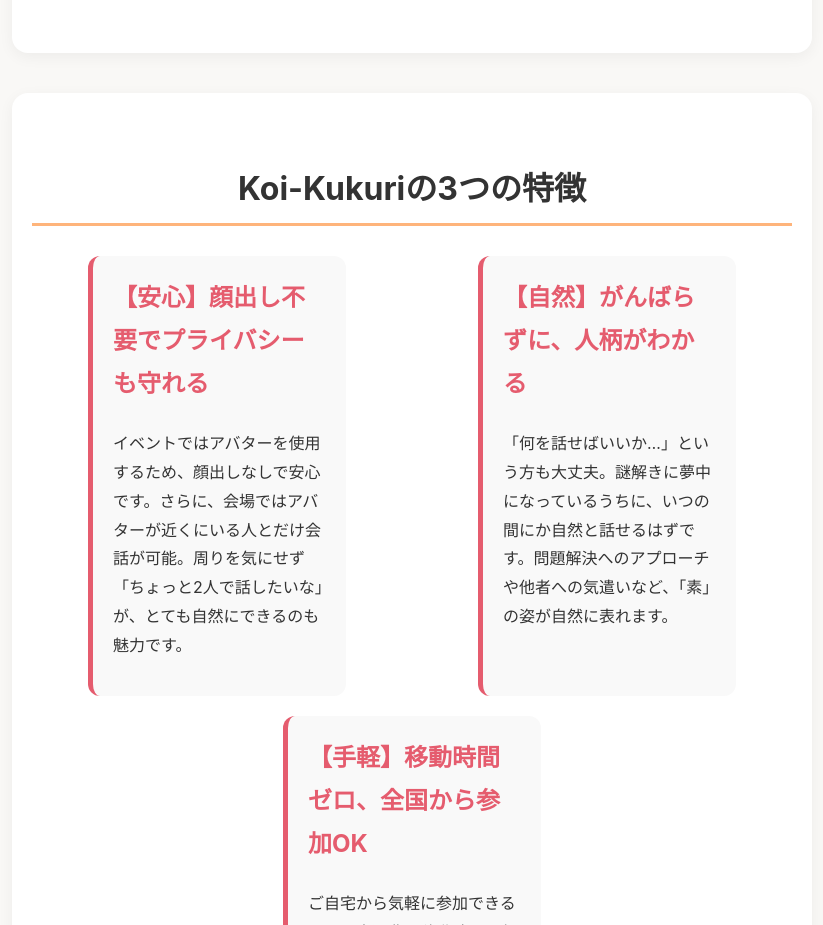
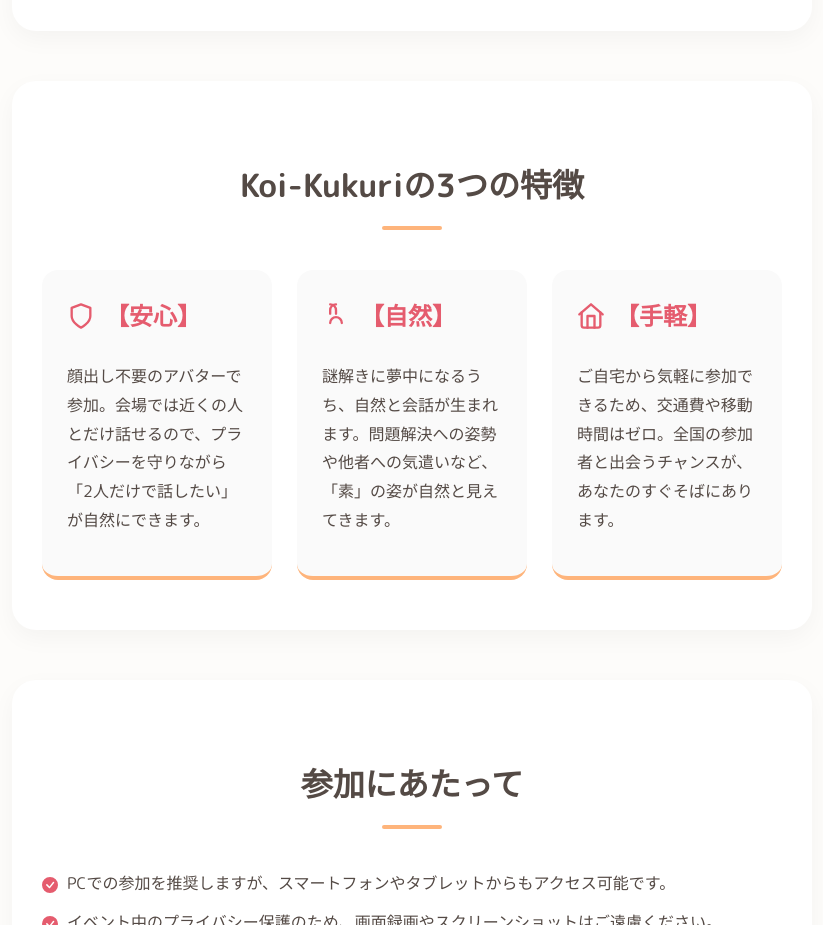
Before and after one commit to koikukuri/info, a plain HTML site: page index.html in a window 1280 px wide. Shown: the part 1875-2800 px from the top of the page, without its empty margins (228-1051 px from the left). Drawn offline with Linux system fonts and the light colour scheme.

Commit message:
Update index.html

```diff
--- a/index.html
+++ b/index.html
@@ -15,13 +15,26 @@
     <meta property="og:site_name" content="Koi-Kukuri">
     <meta name="twitter:card" content="summary_large_image">
 
+    <!-- ▼▼▼ フォントを読み込みます ▼▼▼ -->
+    <link rel="preconnect" href="https://fonts.googleapis.com">
+    <link rel="preconnect" href="https://fonts.gstatic.com" crossorigin>
+    <link href="https://fonts.googleapis.com/css2?family=M+PLUS+Rounded+1c:wght@400;700&display=swap" rel="stylesheet">
+
     <style>
-        /* --- Design --- */
+        /* --- 全体のデザインをリニューアル --- */
+        :root {
+            --main-color: #e55c6e;
+            --accent-color: #feb47b;
+            --bg-color: #fdfcfa;
+            --text-color: #544a45;
+            --card-bg-color: #ffffff;
+        }
+
         body {
-            font-family: -apple-system, BlinkMacSystemFont, "Segoe UI", Roboto, "Helvetica Neue", Arial, sans-serif;
+            font-family: 'M PLUS Rounded 1c', sans-serif; /* 柔らかいフォントに変更 */
             line-height: 1.8;
-            color: #333;
-            background-color: #f9f8f6;
+            color: var(--text-color);
+            background-color: var(--bg-color);
             margin: 0;
             padding: 0;
             scroll-behavior: smooth;
@@ -33,27 +46,28 @@
             text-align: center;
         }
         header {
-            padding: 60px 20px;
-            background-color: #fff;
-            border-radius: 16px;
-            box-shadow: 0 4px 15px rgba(0,0,0,0.05);
-            margin-bottom: 40px;
+            padding: 40px 20px;
+            background-color: var(--card-bg-color);
+            border-radius: 24px;
+            box-shadow: 0 8px 24px rgba(0, 0, 0, 0.04); /* ふんわりした影に変更 */
+            margin-bottom: 50px;
         }
         .main-visual {
             max-width: 100%;
             height: auto;
-            border-radius: 12px;
+            border-radius: 16px;
             margin-bottom: 40px;
-            box-shadow: 0 4px 15px rgba(0,0,0,0.1);
+            box-shadow: 0 8px 24px rgba(0, 0, 0, 0.08);
         }
         h1 {
             font-size: 2.5em;
-            color: #e55c6e;
+            color: var(--main-color);
             margin-bottom: 10px;
+            line-height: 1.4;
         }
         .sub-copy {
             font-size: 1.1em;
-            color: #555;
+            color: #777;
             margin-bottom: 30px;
         }
         .cta-button {
@@ -72,55 +86,75 @@
             box-shadow: 0 6px 20px rgba(254, 180, 123, 0.7);
         }
         section {
-            background-color: #fff;
-            padding: 40px 20px;
-            margin-bottom: 40px;
-            border-radius: 16px;
-            box-shadow: 0 4px 15px rgba(0,0,0,0.05);
+            background-color: var(--card-bg-color);
+            padding: 50px 30px;
+            margin-bottom: 50px;
+            border-radius: 24px;
+            box-shadow: 0 8px 24px rgba(0, 0, 0, 0.04);
             text-align: left;
         }
         .event-section, .line-section {
             background-color: #fffaf0;
-            border: 2px dashed #feb47b;
+            border: 2px dashed var(--accent-color);
             text-align: center;
         }
         .event-section h3 {
             font-size: 1.8em;
-            color: #e55c6e;
+            color: var(--main-color);
         }
         .event-section .period {
             font-size: 1.2em;
             font-weight: bold;
             margin-bottom: 25px;
-            color: #e55c6e;
+            color: var(--main-color);
         }
-        h2 {
+        h2 { /* 見出しデザインをオシャレに変更 */
             font-size: 2em;
-            border-bottom: 3px solid #feb47b;
-            display: inline-block;
-            padding-bottom: 5px;
-            margin-bottom: 30px;
+            padding-bottom: 15px;
+            margin-bottom: 40px;
             text-align: center;
             width: 100%;
+            position: relative;
+            border-bottom: none;
         }
+        h2::after {
+            content: '';
+            display: block;
+            width: 60px;
+            height: 4px;
+            background-color: var(--accent-color);
+            border-radius: 2px;
+            position: absolute;
+            bottom: 0;
+            left: 50%;
+            transform: translateX(-50%);
+        }
+        /* ▼▼▼「3つの特徴」のバランスを修正 ▼▼▼ */
         .features {
-            display: flex;
-            justify-content: space-around;
-            flex-wrap: wrap;
-            gap: 20px;
+            display: grid;
+            grid-template-columns: repeat(auto-fit, minmax(220px, 1fr)); /* 均等に並ぶように修正 */
+            gap: 25px;
         }
         .feature-item {
-            flex-basis: 100%;
-            background: #f9f9f9;
-            padding: 20px;
-            border-radius: 12px;
-            border-left: 5px solid #e55c6e;
+            background: #fafafa;
+            padding: 25px;
+            border-radius: 16px;
+            border-bottom: 4px solid var(--accent-color);
         }
         .feature-item h3 {
             font-size: 1.5em;
             margin-top: 0;
-            color: #e55c6e;
+            color: var(--main-color);
+            display: flex;
+            align-items: center;
+            gap: 10px;
         }
+        .feature-item h3 svg { /* アイコンのスタイル */
+            width: 28px;
+            height: 28px;
+            flex-shrink: 0;
+        }
+        /* ▲▲▲「3つの特徴」のバランスを修正 ▲▲▲ */
         .notes-list, .concept-target {
             list-style: none;
             padding-left: 0;
@@ -131,27 +165,23 @@
             margin-bottom: 10px;
         }
         .message-box {
-            background: #fefefe;
+            background: var(--bg-color);
             border: 1px solid #eee;
             padding: 20px;
             border-radius: 12px;
-            box-shadow: 0 2px 8px rgba(0,0,0,0.05);
+            box-shadow: inset 0 2px 8px rgba(0,0,0,0.04);
         }
         footer {
-            padding: 20px;
+            padding: 40px 20px 20px;
             font-size: 0.9em;
-            color: #888;
+            color: #aaa;
             text-align: center;
-        }
-        @media (min-width: 600px) {
-            .feature-item {
-                flex-basis: 28%;
-            }
         }
         @media (max-width: 600px) {
             h1 { font-size: 2em; }
             h2 { font-size: 1.5em; }
             .event-section h3 { font-size: 1.5em; }
+            section { padding: 40px 20px; }
         }
     </style>
 </head>
@@ -197,16 +227,17 @@
                 <h2>Koi-Kukuriの3つの特徴</h2>
                 <div class="features">
                     <div class="feature-item">
-                        <h3>【安心】顔出し不要でプライバシーも守れる</h3>
-                        <p>イベントではアバターを使用するため、顔出しなしで安心です。さらに、会場ではアバターが近くにいる人とだけ会話が可能。周りを気にせず「ちょっと2人で話したいな」が、とても自然にできるのも魅力です。</p>
+                        <!-- ▼▼▼ アイコンを追加しました ▼▼▼ -->
+                        <h3><svg xmlns="http://www.w3.org/2000/svg" width="24" height="24" viewBox="0 0 24 24" fill="none" stroke="currentColor" stroke-width="2" stroke-linecap="round" stroke-linejoin="round"><path d="M12 22s8-4 8-10V5l-8-3-8 3v7c0 6 8 10 8 10z"></path></svg>【安心】</h3>
+                        <p>顔出し不要のアバターで参加。会場では近くの人とだけ話せるので、プライバシーを守りながら「2人だけで話したい」が自然にできます。</p>
                     </div>
                     <div class="feature-item">
-                        <h3>【自然】がんばらずに、人柄がわかる</h3>
-                        <p>「何を話せばいいか…」という方も大丈夫。謎解きに夢中になっているうちに、いつの間にか自然と話せるはずです。問題解決へのアプローチや他者への気遣いなど、「素」の姿が自然に表れます。</p>
+                        <h3><svg xmlns="http://www.w3.org/2000/svg" width="24" height="24" viewBox="0 0 24 24" fill="none" stroke="currentColor" stroke-width="2" stroke-linecap="round" stroke-linejoin="round"><path d="M17 18a5 5 0 0 0-10 0"></path><path d="M12 2a5 5 0 0 0-5 5v3"></path><path d="M7 2a5 5 0 0 1 5 5v3"></path></svg>【自然】</h3>
+                        <p>謎解きに夢中になるうち、自然と会話が生まれます。問題解決への姿勢や他者への気遣いなど、「素」の姿が自然と見えてきます。</p>
                     </div>
                     <div class="feature-item">
-                        <h3>【手軽】移動時間ゼロ、全国から参加OK</h3>
-                        <p>ご自宅から気軽に参加できるため、交通費や移動時間の負担がありません。全国の参加者と出会うチャンスがあります。</p>
+                        <h3><svg xmlns="http://www.w3.org/2000/svg" width="24" height="24" viewBox="0 0 24 24" fill="none" stroke="currentColor" stroke-width="2" stroke-linecap="round" stroke-linejoin="round"><path d="M20 9v11a2 2 0 0 1-2 2H6a2 2 0 0 1-2-2V9"></path><path d="M9 22V12h6v10"></path><path d="M2 10.6L12 2l10 8.6"></path></svg>【手軽】</h3>
+                        <p>ご自宅から気軽に参加できるため、交通費や移動時間はゼロ。全国の参加者と出会うチャンスが、あなたのすぐそばにあります。</p>
                     </div>
                 </div>
             </section>
@@ -230,7 +261,6 @@
                 </div>
             </section>
 
-            <!-- ▼▼▼ LINE友だち追加セクションを追加しました ▼▼▼ -->
             <section class="line-section">
                 <h2>最新情報をLINEでお届け</h2>
                 <p>
@@ -239,7 +269,6 @@
                 </p>
                 <a href="https://lin.ee/1uZADWk"><img src="https://scdn.line-apps.com/n/line_add_friends/btn/ja.png" alt="友だち追加" height="36" border="0"></a>
             </section>
-            <!-- ▲▲▲ LINE友だち追加セクションを追加しました ▲▲▲ -->
 
         </main>
 
```
